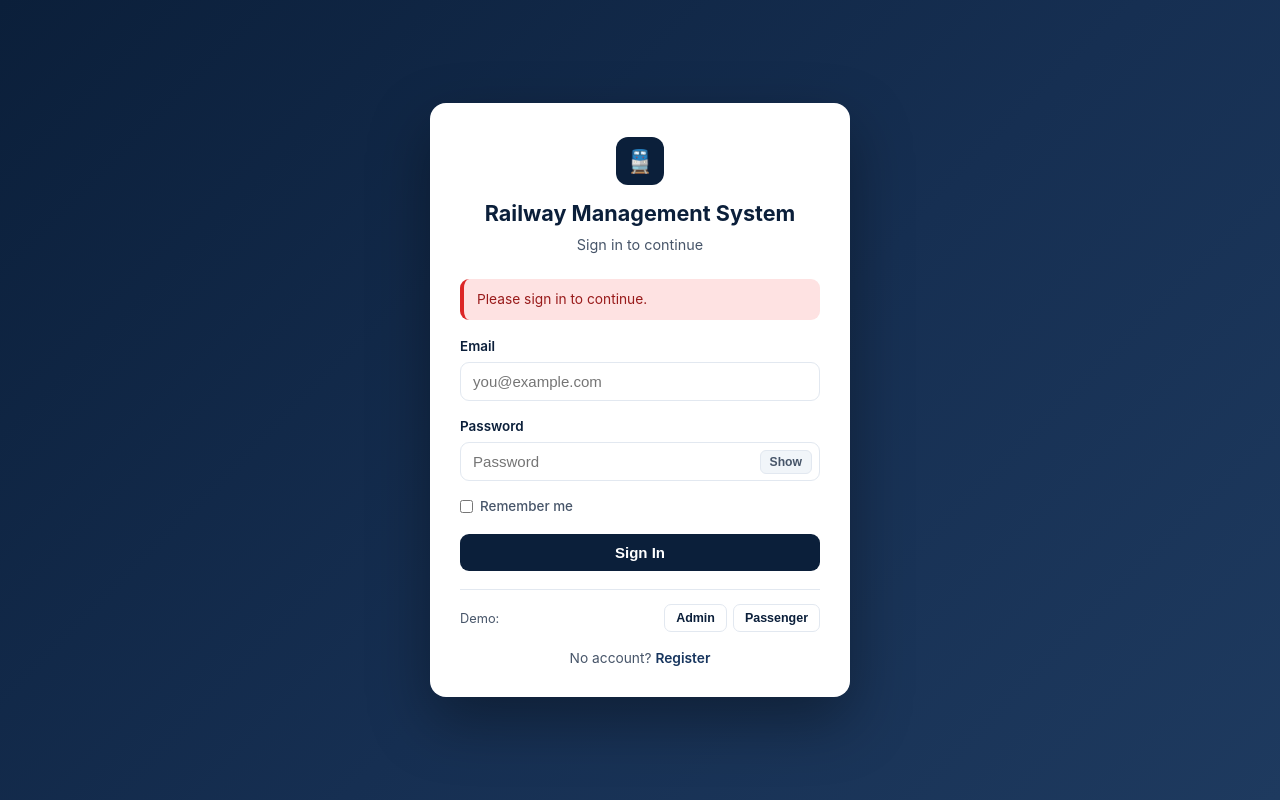
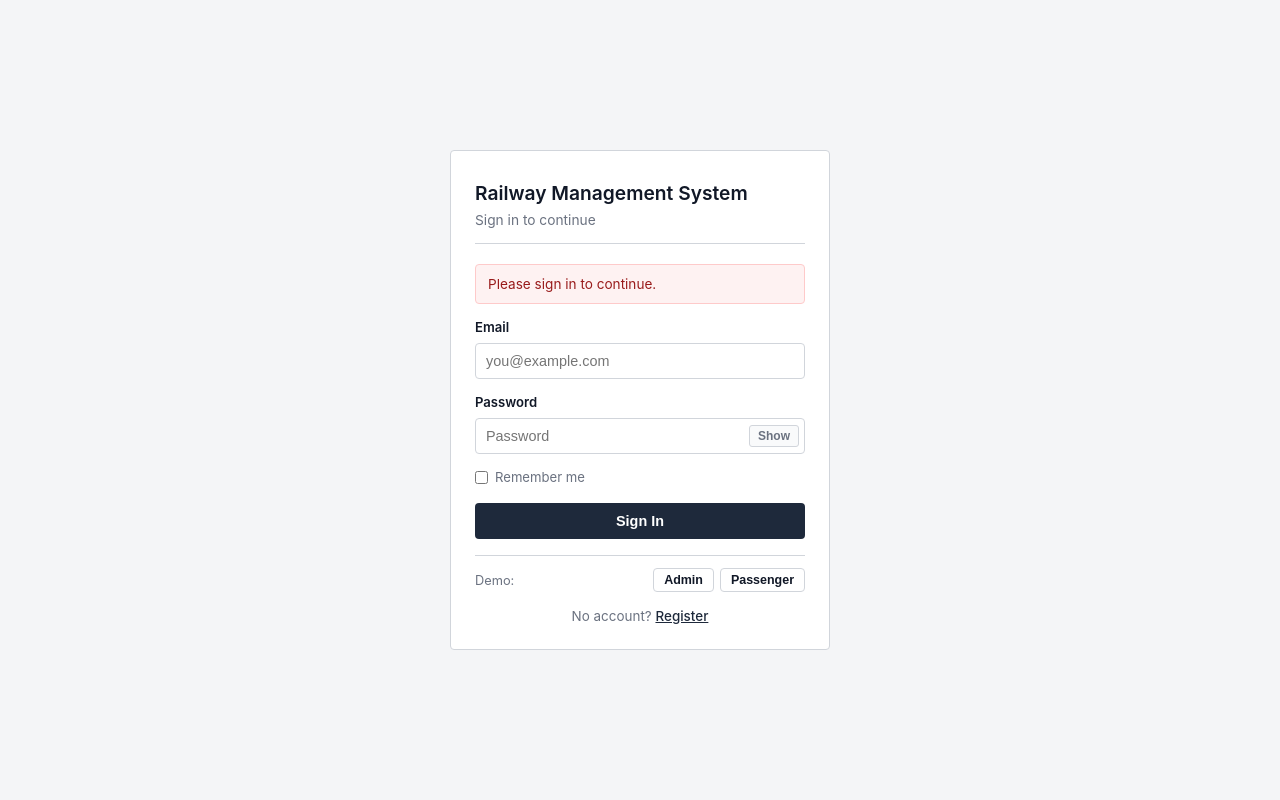
Before and after one commit to codeturbulent/railway-management-system, a PHP site: page /login.php?auth_required=1 in a window 1280 px wide. Run offline with PHP 8.4, Linux system fonts and the light colour scheme.

Commit message:
Switch to flat minimal design and remove emojis

```diff
--- a/assets/style.css
+++ b/assets/style.css
@@ -1,25 +1,23 @@
 /* ============================================================================
-   Railway Management System (RMS) — Minimal Portal Stylesheet
+   Railway Management System (RMS) — Flat Minimal Stylesheet
    ============================================================================ */
 
 :root {
-    --bg-soft: #f1f5f9;
+    --bg: #f4f5f7;
     --surface: #ffffff;
-    --surface-muted: #f8fafc;
-    --navy: #0b1f3a;
-    --navy-light: #17355e;
-    --accent: #d97706;
-    --text: #0f172a;
-    --text-muted: #475569;
-    --border: #e2e8f0;
-    --success-bg: #dcfce7;
-    --success-text: #166534;
-    --warning-bg: #fef9c3;
-    --warning-text: #854d0e;
-    --danger-bg: #fee2e2;
+    --surface-muted: #f9fafb;
+    --header-bg: #1e293b;
+    --primary: #1e293b;
+    --primary-hover: #334155;
+    --text: #111827;
+    --text-muted: #6b7280;
+    --border: #d1d5db;
+    --success-bg: #ecfdf5;
+    --success-text: #065f46;
+    --warning-bg: #fffbeb;
+    --warning-text: #92400e;
+    --danger-bg: #fef2f2;
     --danger-text: #991b1b;
-    --radius: 12px;
-    --shadow: 0 8px 24px rgba(15, 23, 42, 0.07);
 }
 
 * {
@@ -30,25 +28,21 @@
 
 body {
     font-family: -apple-system, BlinkMacSystemFont, "Segoe UI", Roboto, "Helvetica Neue", Arial, sans-serif;
-    background: var(--bg-soft);
+    background: var(--bg);
     color: var(--text);
     line-height: 1.5;
     min-height: 100vh;
 }
 
 a {
-    color: var(--navy-light);
-    text-decoration: none;
-    font-weight: 600;
-}
-
-a:hover {
+    color: var(--primary);
     text-decoration: underline;
+    font-weight: 500;
 }
 
 /* ---------- Centered Auth Card ---------- */
 .auth-page {
-    background: linear-gradient(135deg, #0b1f3a 0%, #162f52 55%, #1e3a5f 100%);
+    background: var(--bg);
     min-height: 100vh;
     display: flex;
     align-items: center;
@@ -58,63 +52,52 @@ a:hover {
 
 .auth-card {
     width: 100%;
-    max-width: 420px;
+    max-width: 380px;
     background: var(--surface);
-    border-radius: 16px;
-    padding: 34px 30px 28px;
-    box-shadow: 0 24px 60px rgba(0, 0, 0, 0.35);
+    border: 1px solid var(--border);
+    border-radius: 4px;
+    padding: 28px 24px 22px;
 }
 
 .auth-card-wide {
-    max-width: 480px;
+    max-width: 440px;
 }
 
 .auth-header {
-    text-align: center;
-    margin-bottom: 24px;
-}
-
-.auth-logo {
-    width: 48px;
-    height: 48px;
-    border-radius: 12px;
-    background: var(--navy);
-    color: #fbbf24;
-    display: inline-flex;
-    align-items: center;
-    justify-content: center;
-    font-size: 1.4rem;
-    margin-bottom: 12px;
+    margin-bottom: 20px;
+    padding-bottom: 12px;
+    border-bottom: 1px solid var(--border);
 }
 
 .auth-header h1 {
-    font-size: 1.35rem;
-    color: var(--navy);
-    margin-bottom: 4px;
+    font-size: 1.2rem;
+    font-weight: 600;
+    color: var(--text);
+    margin-bottom: 2px;
 }
 
 .auth-subtitle {
     color: var(--text-muted);
-    font-size: 0.9rem;
+    font-size: 0.86rem;
 }
 
 /* ---------- Forms & Controls ---------- */
 .form-group {
-    margin-bottom: 15px;
+    margin-bottom: 14px;
 }
 
 .form-row {
     display: grid;
     grid-template-columns: 1fr 1fr;
-    gap: 12px;
+    gap: 10px;
 }
 
 label {
     display: block;
-    font-size: 0.84rem;
+    font-size: 0.82rem;
     font-weight: 600;
-    color: var(--navy);
-    margin-bottom: 6px;
+    color: var(--text);
+    margin-bottom: 5px;
 }
 
 input[type="text"],
@@ -124,19 +107,18 @@ input[type="number"],
 input[type="date"],
 select {
     width: 100%;
-    padding: 10px 12px;
-    border: 1.5px solid var(--border);
-    border-radius: 9px;
-    font-size: 0.94rem;
+    padding: 9px 10px;
+    border: 1px solid var(--border);
+    border-radius: 4px;
+    font-size: 0.9rem;
     color: var(--text);
-    background: #ffffff;
+    background: var(--surface);
 }
 
 input:focus,
 select:focus {
     outline: none;
-    border-color: var(--navy-light);
-    box-shadow: 0 0 0 3px rgba(23, 53, 94, 0.12);
+    border-color: var(--primary);
 }
 
 .password-wrap {
@@ -144,29 +126,28 @@ select:focus {
 }
 
 .password-wrap input {
-    padding-right: 68px;
+    padding-right: 60px;
 }
 
 .toggle-pass {
     position: absolute;
-    right: 8px;
+    right: 6px;
     top: 50%;
     transform: translateY(-50%);
-    background: var(--bg-soft);
+    background: var(--surface-muted);
     border: 1px solid var(--border);
     color: var(--text-muted);
-    font-size: 0.76rem;
+    font-size: 0.75rem;
     font-weight: 600;
-    padding: 4px 9px;
-    border-radius: 6px;
+    padding: 3px 8px;
+    border-radius: 3px;
     cursor: pointer;
 }
 
 .form-meta {
     display: flex;
-    justify-content: space-between;
     align-items: center;
-    margin-bottom: 18px;
+    margin-bottom: 16px;
     font-size: 0.84rem;
 }
 
@@ -174,7 +155,7 @@ select:focus {
     display: inline-flex;
     align-items: center;
     gap: 7px;
-    font-weight: 500;
+    font-weight: 400;
     color: var(--text-muted);
     margin-bottom: 0;
     cursor: pointer;
@@ -184,64 +165,63 @@ select:focus {
     display: inline-flex;
     align-items: center;
     justify-content: center;
-    border: none;
-    border-radius: 9px;
-    font-size: 0.94rem;
+    border: 1px solid transparent;
+    border-radius: 4px;
+    font-size: 0.9rem;
     font-weight: 600;
-    padding: 10px 18px;
+    padding: 9px 16px;
     cursor: pointer;
 }
 
 .btn-primary {
     width: 100%;
-    background: var(--navy);
+    background: var(--primary);
     color: #ffffff;
 }
 
 .btn-primary:hover {
-    background: var(--navy-light);
+    background: var(--primary-hover);
 }
 
 .btn-outline {
-    background: transparent;
-    border: 1.5px solid var(--border);
-    color: var(--navy);
+    background: var(--surface);
+    border-color: var(--border);
+    color: var(--text);
 }
 
 .btn-outline:hover {
-    background: var(--bg-soft);
+    background: var(--surface-muted);
 }
 
 .btn-sm {
-    padding: 6px 11px;
+    padding: 4px 10px;
     font-size: 0.78rem;
-    border-radius: 7px;
 }
 
 /* ---------- Alerts ---------- */
 .alert {
-    padding: 10px 13px;
-    border-radius: 9px;
-    font-size: 0.86rem;
-    margin-bottom: 16px;
-    border-left: 4px solid transparent;
+    padding: 9px 12px;
+    border-radius: 4px;
+    font-size: 0.85rem;
+    margin-bottom: 14px;
+    border: 1px solid transparent;
 }
 
 .alert-error {
     background: var(--danger-bg);
     color: var(--danger-text);
-    border-left-color: #dc2626;
+    border-color: #fecaca;
 }
 
 .alert-success {
     background: var(--success-bg);
     color: var(--success-text);
-    border-left-color: #16a34a;
+    border-color: #a7f3d0;
 }
 
 .demo-strip {
-    margin-top: 18px;
-    padding-top: 14px;
+    margin-top: 16px;
+    padding-top: 12px;
     border-top: 1px solid var(--border);
     display: flex;
     align-items: center;
@@ -257,15 +237,15 @@ select:focus {
 }
 
 .auth-footer-link {
-    margin-top: 16px;
+    margin-top: 14px;
     text-align: center;
-    font-size: 0.86rem;
+    font-size: 0.84rem;
     color: var(--text-muted);
 }
 
-/* ---------- Minimal Dashboard ---------- */
+/* ---------- Flat Dashboard ---------- */
 .topbar {
-    background: var(--navy);
+    background: var(--header-bg);
     color: #ffffff;
     padding: 12px 24px;
     display: flex;
--- a/login.php
+++ b/login.php
@@ -71,7 +71,6 @@ if ($_SERVER['REQUEST_METHOD'] === 'POST') {
 <body class="auth-page">
     <main class="auth-card">
         <div class="auth-header">
-            <div class="auth-logo">🚆</div>
             <h1><?= e(RMS_APP_NAME) ?></h1>
             <p class="auth-subtitle">Sign in to continue</p>
         </div>
--- a/register.php
+++ b/register.php
@@ -55,7 +55,6 @@ if ($_SERVER['REQUEST_METHOD'] === 'POST') {
 <body class="auth-page">
     <main class="auth-card auth-card-wide">
         <div class="auth-header">
-            <div class="auth-logo">🚆</div>
             <h1>Create Account</h1>
             <p class="auth-subtitle"><?= e(RMS_APP_NAME) ?></p>
         </div>
```
Also changed, not shown: other parts of assets/style.css (+38 -59 lines), dashboard.php (+3 -6 lines).
